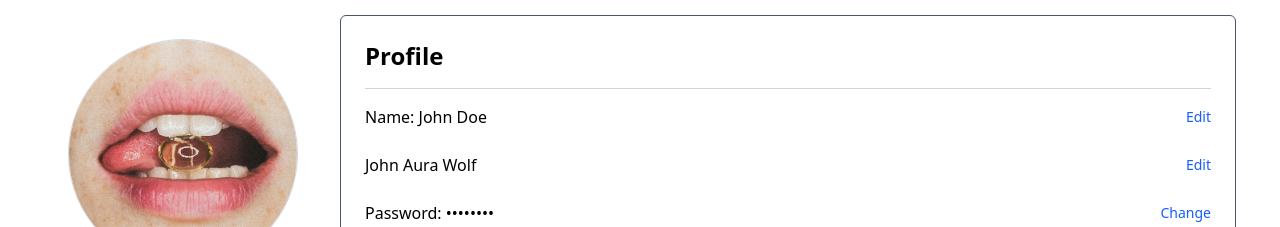
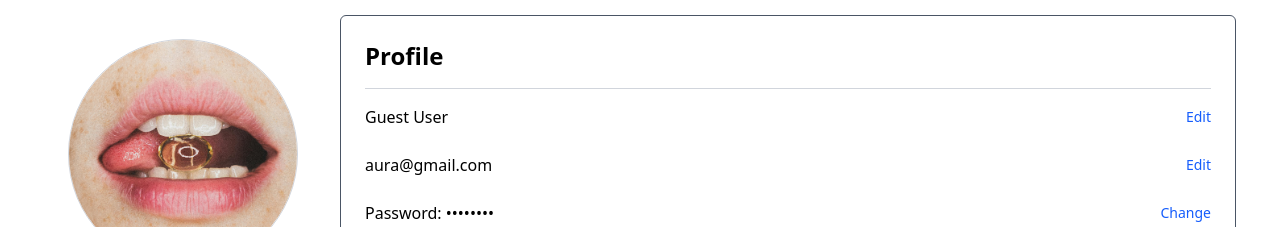
Before and after one commit to amandeep000/wellness-project, a React (Vite) app: page / in a window 1280 px wide. Shown: the part 8897-9124 px from the top of the page. Built offline with nearby package versions, Linux system fonts and the light colour scheme; no server answers; a web font is replaced by a local one.

Commit message:
update:add user data dynamically in the profile page

```diff
--- a/src/api/axios.ts
+++ b/src/api/axios.ts
@@ -36,7 +36,7 @@ api.interceptors.response.use(
         await api.post("/auth/refresh-token");
       } catch (error) {
         processQueue(error, false);
-        window.location.href = "/login"; // force loguot
+        window.location.href = "/"; // force loguot
         return Promise.reject(error);
       } finally {
         isRefreshing = false;
--- a/src/pages/Profile.tsx
+++ b/src/pages/Profile.tsx
@@ -10,6 +10,7 @@ import { useQueryClient } from "@tanstack/react-query";
 import { useQuery } from "@tanstack/react-query";
 import { getCurrentUser } from "../api/user";
 import { useAddAddress } from "../hooks/useAddress";
+import { current } from "@reduxjs/toolkit";
 
 const Profile = () => {
   const [isEditing, setIsEditing] = useState<string | null>(null);
@@ -163,7 +164,9 @@ const Profile = () => {
           <section className="space-y-6">
             <div>
               <div className="flex justify-between items-center">
-                <p className="font-medium">Name: John Doe</p>
+                <p className="font-medium">
+                  {currentUser?.fullname || "Guest User"}
+                </p>
                 <button
                   className="text-sm text-blue-600 hover:underline"
                   onClick={() =>
@@ -194,7 +197,9 @@ const Profile = () => {
 
             <div>
               <div className="flex justify-between items-center">
-                <p className="font-medium">{"John Aura Wolf"}</p>
+                <p className="font-medium">
+                  {currentUser?.email || "aura@gmail.com"}
+                </p>
                 <button
                   className="text-sm text-blue-600 hover:underline"
                   onClick={() =>
```
